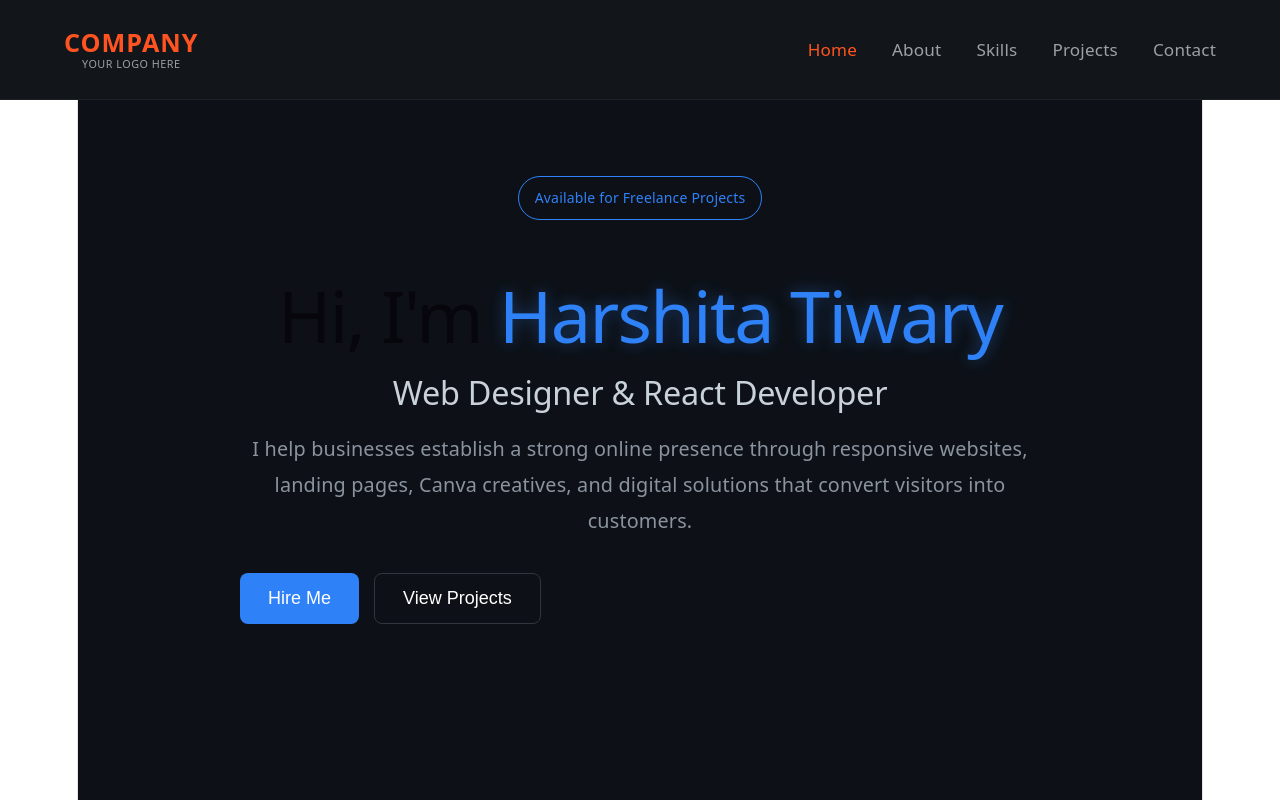
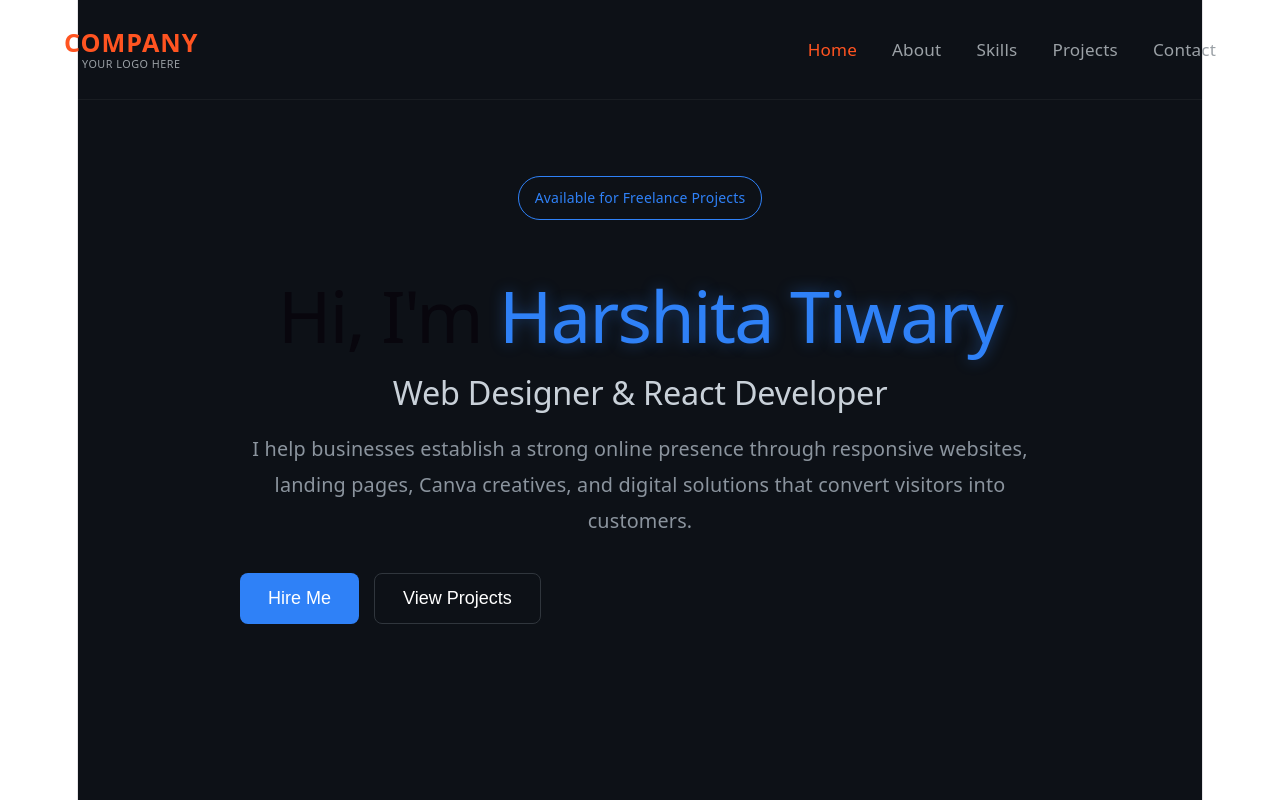
Before and after one commit to Harshita1375/Harshita-Tiwary, a React app: page / in a window 1280 px wide. Shown: the top 800 px of the page. Built offline with nearby package versions, Linux system fonts and the light colour scheme; the HTML template or start-up script is replaced by a standard one.

Commit message:
Navbar-Update

```diff
--- a/src/components/Navbar.css
+++ b/src/components/Navbar.css
@@ -12,7 +12,7 @@
   top: 0;
   left: 0;
   width: 100%;
-  background-color: var(--bg-dark);
+  background: transparent;
   display: flex;
   justify-content: space-between;
   align-items: center;
```
